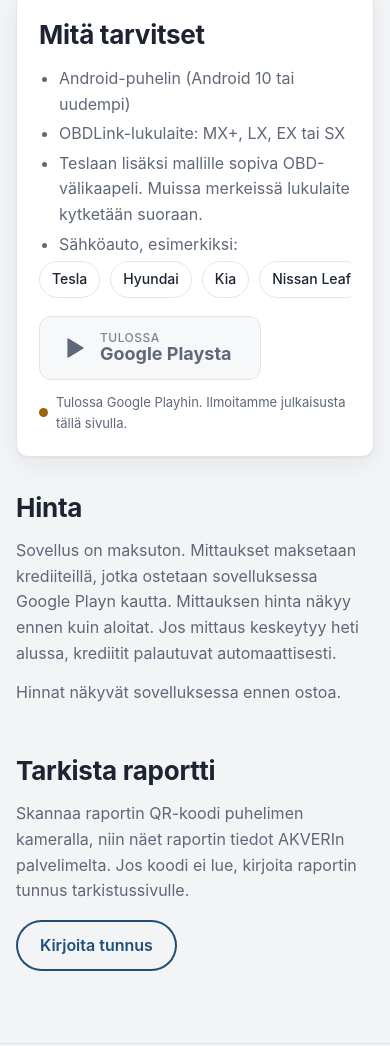
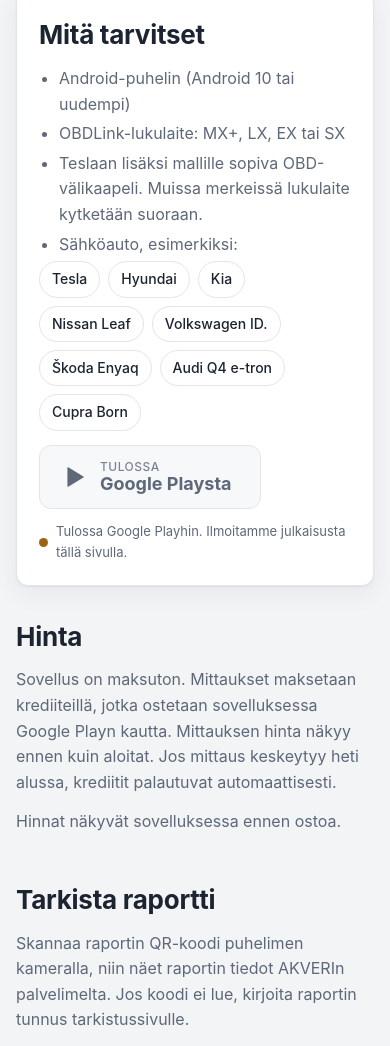
Before and after one commit to anterohu/akux, a website: page palvelin/sivusto/index.html in a window 390 px wide. Shown: the part 1266-2312 px from the top of the page. Drawn offline with Linux system fonts and the light colour scheme; no server answers.

Commit message:
akveri.fi: automerkit rivittyvät puhelimessa (ei sivuttaisvieritystä)
Co-Authored-By: Claude Opus 5.5 <noreply@anthropic.com>
Claude-Session: https://claude.ai/code/session_0121ciphPba7NXU8FiUDs4mV

```diff
--- a/palvelin/sivusto/sivusto.css
+++ b/palvelin/sivusto/sivusto.css
@@ -244,8 +244,8 @@ section.osio { scroll-margin-top: 76px; }
   .vaiheet .numero { width: 30px; height: 30px; margin: 0; grid-row: span 2; font-size: 14px; }
   .vaiheet .kortti h3 { font-size: 16px; margin: 0; }
   .vaiheet .kortti p { font-size: 14px; }
-  .merkit { flex-wrap: nowrap; overflow-x: auto; padding-bottom: 4px; }
-  .merkit span { flex: none; padding: 6px 12px; font-size: 14px; }
+  .merkit { gap: 8px; }
+  .merkit span { padding: 6px 12px; font-size: 14px; }
   .kortti.lataa { gap: 14px; }
   .kortti.lataa > * { min-width: 0; }
 }
```
